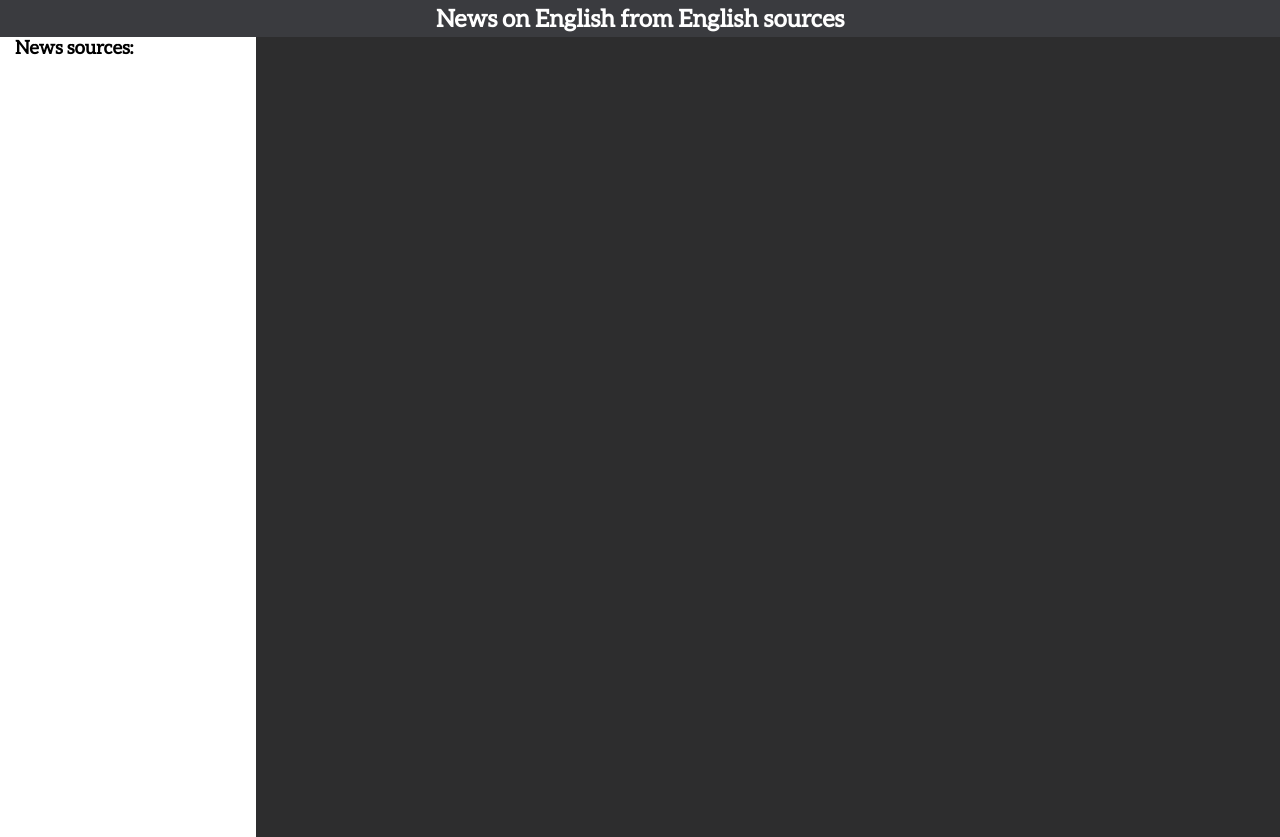
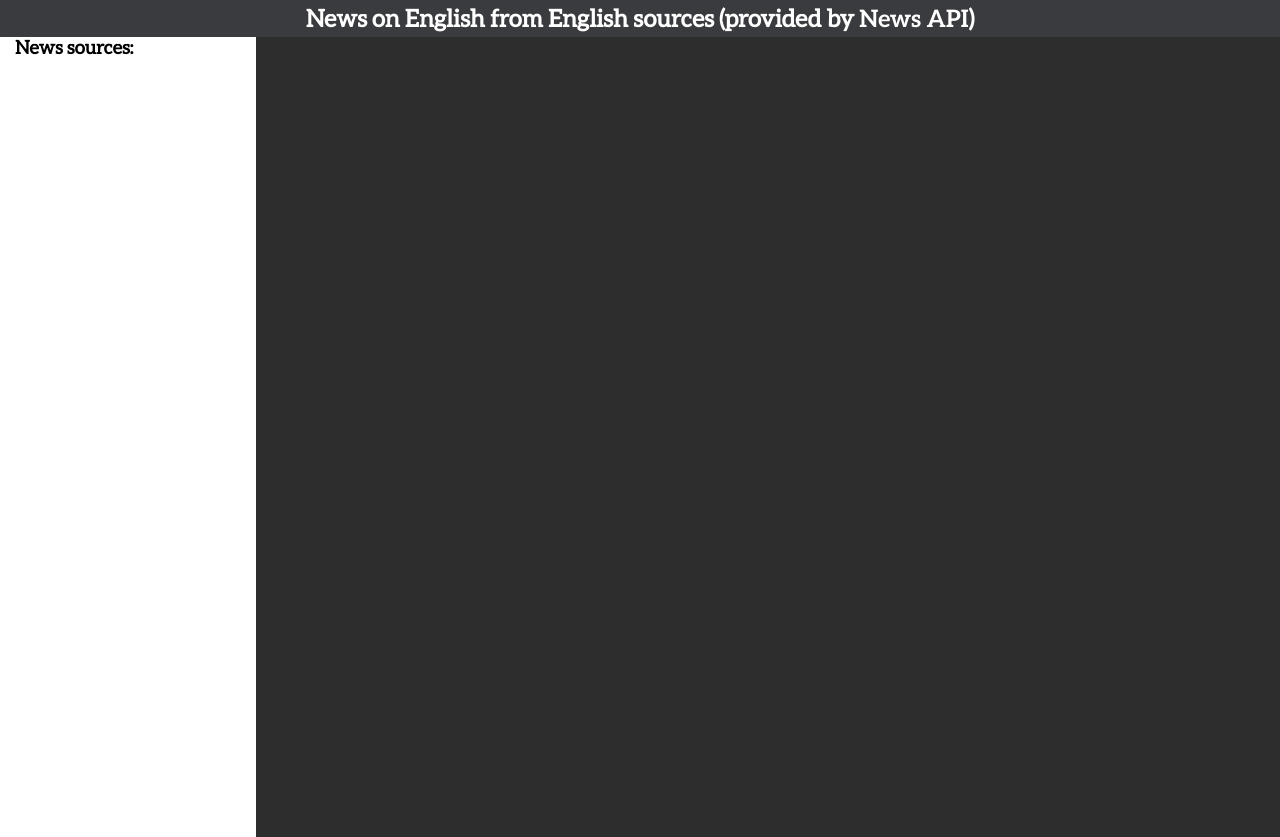
Before and after one commit to mushyak/FrontCamp, a plain HTML site: page index.html in a window 1280 px wide. Drawn offline with Linux system fonts and the light colour scheme; no server answers.

Commit message:
Added copyright.

```diff
--- a/index.html
+++ b/index.html
@@ -8,7 +8,7 @@
 </head>
 <body>
 	<header>
-		<h2>News on English from English sources</h2>
+		<h2>News on English from English sources (provided by <a href="https://newsapi.org/">News API</a>)</h2>
 	</header>
 	<main>
 		<div class="sources">
--- a/styles/styles.css
+++ b/styles/styles.css
@@ -15,6 +15,12 @@
 	text-align: center;
 	color: white;
 	padding: 5px 0;
+}
+
+header a {
+	color: white;
+	font-family: "Aleo Bold";
+	text-decoration: none;
 }
 
 main {
```
